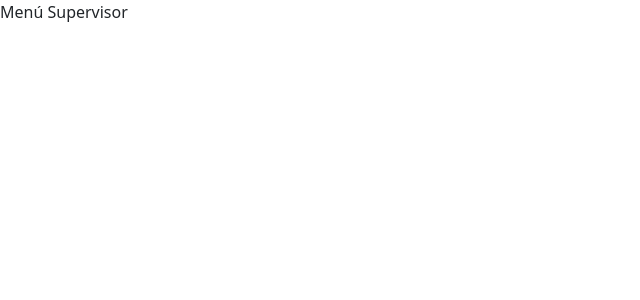
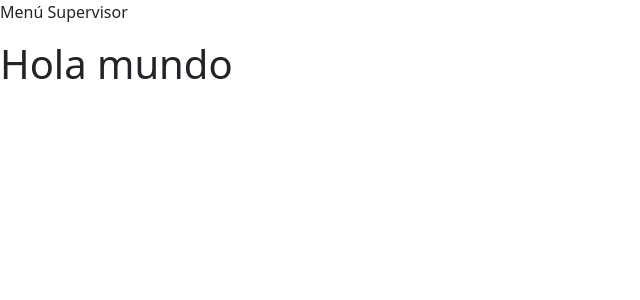
Before and after one commit to D240021/Reporteria-ICE, an Angular app in the folder frontend/reporteria-ice/: page /menu-supervisor in a window 1280 px wide. Shown: the top 300 px of the page, without its empty margins (0-640 px from the left). Built offline with nearby package versions, Linux system fonts and the light colour scheme.

Commit message:
Prueba Saul

```diff
--- a/frontend/reporteria-ice/src/app/Vista/paginas/menuSupervisor/menu-supervisor/menu-supervisor.component.html
+++ b/frontend/reporteria-ice/src/app/Vista/paginas/menuSupervisor/menu-supervisor/menu-supervisor.component.html
@@ -1 +1,10 @@
 <p>Menú Supervisor</p>
+<section>
+
+    <div>
+        <h1>
+            Hola mundo
+        </h1>
+    </div>
+
+</section>
```
